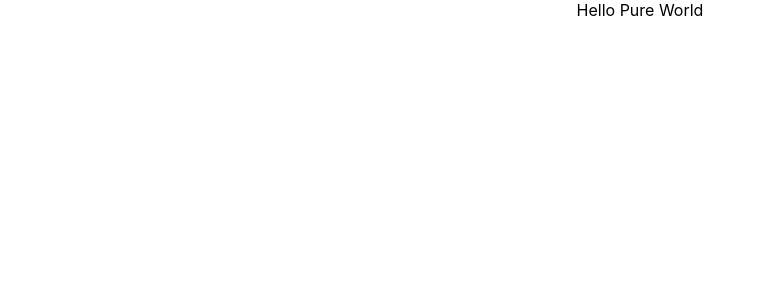
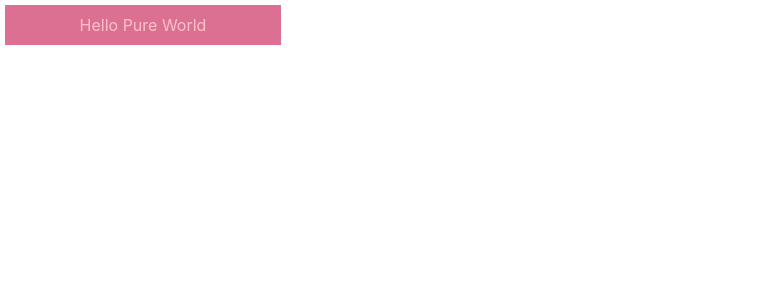
Before and after one commit to megarohas/coding-challenge-frontend-react, a React (Create React App) app: page / in a window 1280 px wide. Shown: the top 300 px of the page, without its empty margins (0-761 px from the left). Built offline with nearby package versions, Linux system fonts and the light colour scheme.

Commit message:
styled-components is added

```diff
--- a/package.json
+++ b/package.json
@@ -10,6 +10,7 @@
     "react": "^16.8.6",
     "react-dom": "^16.8.6",
     "react-scripts": "2.1.8",
+    "styled-components": "^4.2.0",
     "typescript": "^3.4.4"
   },
   "scripts": {
--- a/src/App.tsx
+++ b/src/App.tsx
@@ -1,9 +1,29 @@
 import * as React from "react";
 import "./App.css";
+import styled from "./theme/index";
+
+
+interface IHelloBlockProps {
+  color: string
+}
+
+const HelloBlock = styled.div`
+  padding:10px;
+  margin:5px;
+  width:20%;
+  ${(props:IHelloBlockProps) => `
+    background: palevioletred;
+    color: ${props.color};
+  `}
+`;
 
 class App extends React.PureComponent {
   render() {
-    return <div className="App">Hello Pure World</div>;
+    return (
+      <div className="App">
+        <HelloBlock color="pink">Hello Pure World</HelloBlock>
+      </div>
+    );
   }
 }
 
--- /dev/null
+++ b/src/theme/index.ts
@@ -0,0 +1,23 @@
+//@ts-ignore
+import * as styledComponents from "styled-components";
+
+const {
+  default: styled,
+  css,
+  injectGlobal,
+  keyframes,
+  ThemeProvider
+} = styledComponents as styledComponents.ThemedStyledComponentsModule<
+  IThemeInterface
+>;
+
+export interface IThemeInterface {
+  color: string;
+}
+
+export const theme = {
+  color: "black"
+};
+
+export default styled;
+export { css, injectGlobal, keyframes, ThemeProvider };
```
Also changed, not shown: 1 other file (tests, documents, lock files or other folders).
